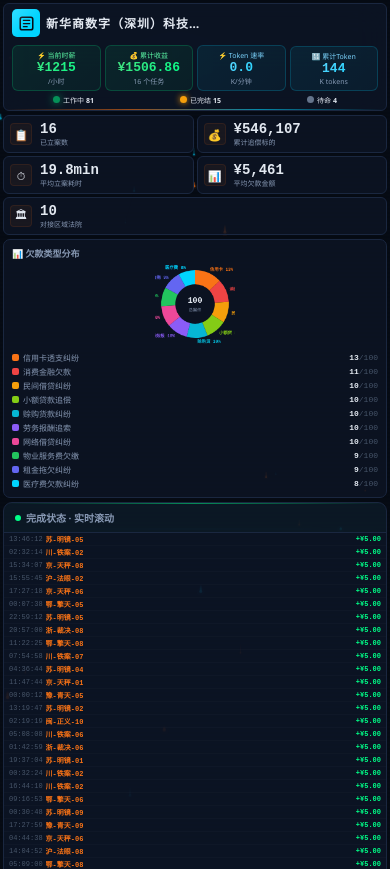
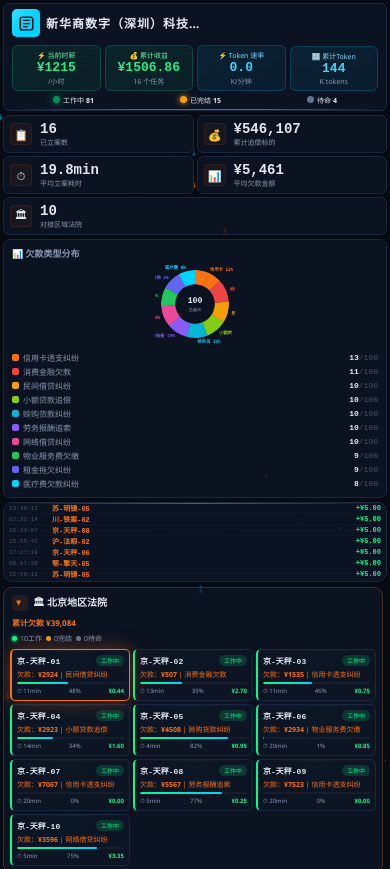
Before and after one commit to MiouX11/ai-filing-dashboard, a plain HTML site: page index.html in a window 390 px wide. Shown: the top 869 px of the page. Drawn offline with Linux system fonts and the light colour scheme.

Commit message:
v2: 手机端完成状态极度压缩+防缓存+版本标记

```diff
--- a/index.html
+++ b/index.html
@@ -2,7 +2,10 @@
 <html lang="zh-CN">
 <head>
 <meta charset="UTF-8">
-<meta name="viewport" content="width=device-width, initial-scale=1.0">
+<meta name="viewport" content="width=device-width, initial-scale=1.0, maximum-scale=1.0, user-scalable=no">
+<meta http-equiv="Cache-Control" content="no-cache, no-store, must-revalidate">
+<meta http-equiv="Pragma" content="no-cache">
+<meta http-equiv="Expires" content="0">
 <title>新华商数字（深圳）科技有限公司 — AI 批量立案监控平台</title>
 <meta name="description" content="AI 批量立案监控平台 · 智能案卷处理 · 10个区域法院100个AI机器人在线">
 <!-- Open Graph (QQ/微信/社交平台通用) -->
@@ -294,7 +297,7 @@
     .main-content { flex-direction:column; }
     .left-panel { width:100%; flex-direction:row; gap:6px; min-height:auto; }
     .left-panel .panel-card { flex:0 0 auto; }
-    .completion-feed { height:90px; }
+    .completion-feed { flex:0 0 80px; height:80px; }
     .right-panel { width:100%; flex-direction:row; gap:6px; }
     .right-panel .detail-card { flex:1; min-width:0; }
     .right-panel .task-queue { flex:0 0 160px; height:auto; }
@@ -331,11 +334,15 @@
     .left-panel .panel-card { flex:unset; }
     .pie-wrap { width:100px; height:100px; }
     .pie-wrap canvas { width:100px; height:100px; }
-    .completion-feed { height:65px; }
-    .feed-item { font-size:8px; padding:1px 8px; gap:1px 4px; }
+    .completion-feed { height:50px; }
+    .completion-feed .feed-header { display:none; }
+    .feed-item { font-size:7px; padding:1px 8px; gap:1px 3px; white-space:nowrap; }
     .feed-item .fi-case { display:none; }
     .feed-item .fi-amount { display:none; }
     .feed-item .fi-badge { display:none; }
+    .feed-item .fi-time { font-size:7px; min-width:45px; }
+    .feed-item .fi-robot { font-size:7px; max-width:60px; overflow:hidden; text-overflow:ellipsis; }
+    .feed-item .fi-money { font-size:7px; }
     .center-panel { overflow-y:auto; }
     .region-header { padding:8px 10px; gap:5px; }
     .region-header .region-name { font-size:11px; }
@@ -399,15 +406,15 @@
     .pie-wrap { width:80px; height:80px; }
     .pie-wrap canvas { width:80px; height:80px; }
     .pie-legend .item { font-size:8px; }
-    .completion-feed { height:52px; }
-    .feed-header { padding:4px 8px; display:none; }
-    .feed-item { font-size:7px; padding:1px 5px; gap:1px 3px; }
+    .completion-feed { height:40px; }
+    .feed-header { display:none; }
+    .feed-item { font-size:7px; padding:0px 5px; gap:1px 3px; white-space:nowrap; flex-wrap:nowrap; }
     .feed-item .fi-case { display:none; }
     .feed-item .fi-amount { display:none; }
     .feed-item .fi-badge { display:none; }
-    .feed-item .fi-time { font-size:7px; }
-    .feed-item .fi-robot { font-size:7px; max-width:55px; overflow:hidden; text-overflow:ellipsis; white-space:nowrap; }
-    .feed-item .fi-money { font-size:7px; }
+    .feed-item .fi-time { font-size:6px; min-width:40px; }
+    .feed-item .fi-robot { font-size:7px; max-width:50px; overflow:hidden; text-overflow:ellipsis; white-space:nowrap; }
+    .feed-item .fi-money { font-size:7px; margin-left:auto; }
     .region-header { padding:6px 8px; }
     .region-header .expand-icon { width:16px; height:16px; font-size:10px; }
     .region-header .region-name { font-size:10px; }
```
